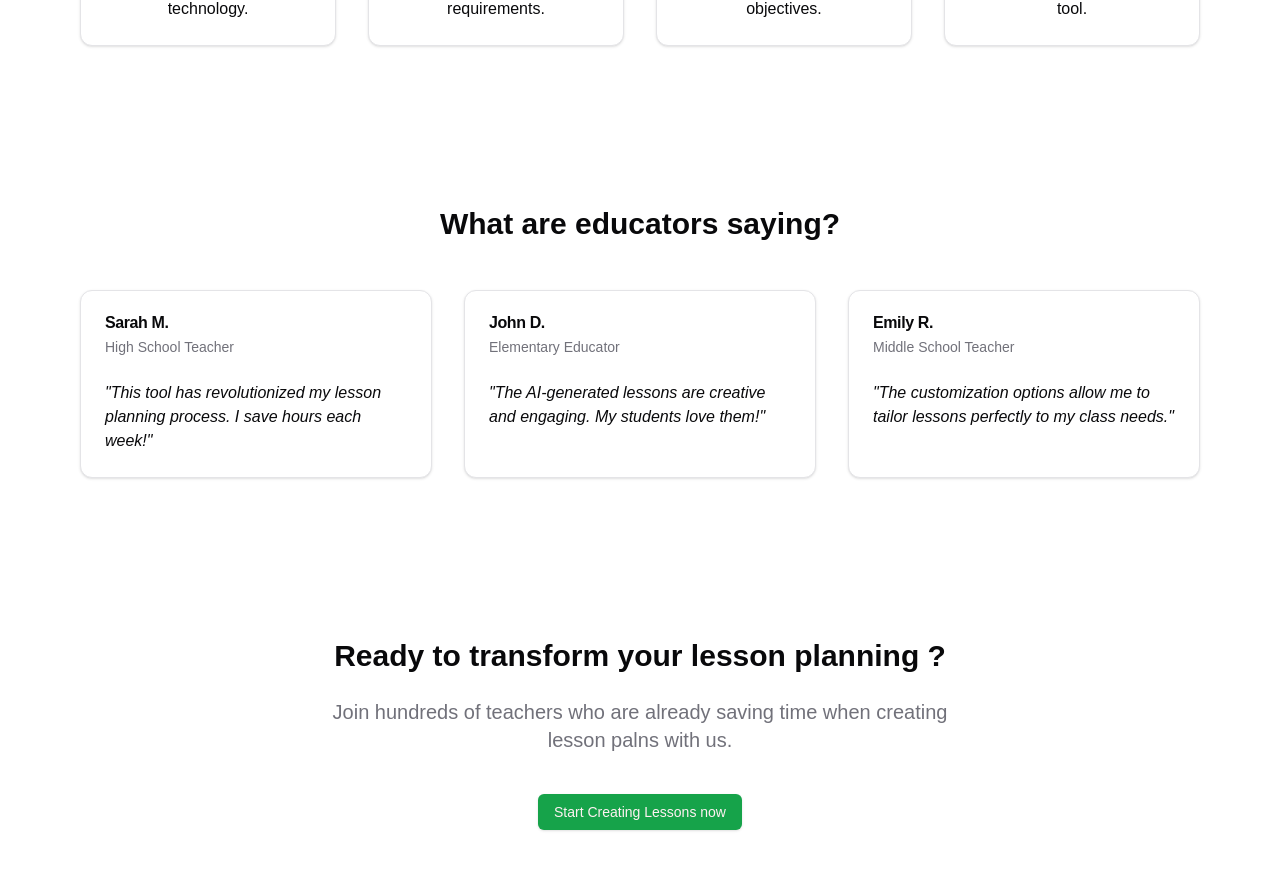
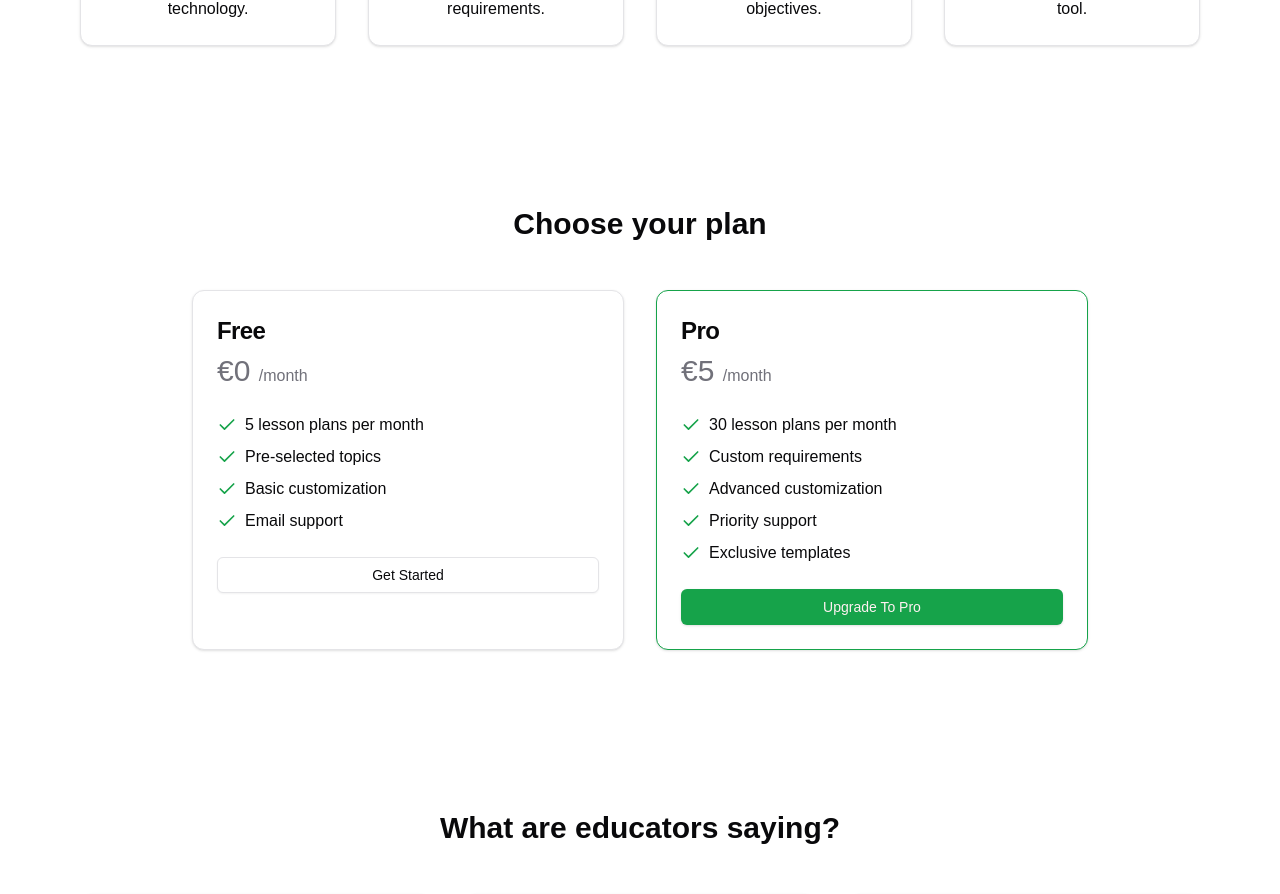
Before and after one commit to Ayeshan-Oshitha/Tutorial-Project--Lesson-Plan-Generator, a Next.js app in the folder lesson-plan-app/: page / in a window 1280 px wide. Shown: the part 780-1674 px from the top of the page. Built offline with nearby package versions, Linux system fonts and the light colour scheme.

Commit message:
5. Created Pricing Section (31:35)

```diff
--- a/lesson-plan-app/app/page.tsx
+++ b/lesson-plan-app/app/page.tsx
@@ -1,4 +1,5 @@
 import MaxWidthWrapper from "@/components/common/MaxWidthWrapper";
+import PricingSection from "@/components/common/PricingSection";
 import { Button, buttonVariants } from "@/components/ui/button";
 import {
   Card,
@@ -16,6 +17,7 @@
       <MaxWidthWrapper>
         <HeroSection />
         <FeatureSection />
+        <PricingSection />
         <TestimonailSection />
          <CTASection />
       </MaxWidthWrapper>
--- /dev/null
+++ b/lesson-plan-app/components/common/PricingCard.tsx
@@ -0,0 +1,53 @@
+import React from "react";
+import {
+  Card,
+  CardContent,
+  CardHeader,
+  CardFooter,
+  CardDescription,
+  CardTitle,
+} from "../ui/card";
+import { CheckIcon } from "lucide-react";
+import { Button } from "../ui/button";
+
+interface Props {
+  tier: {
+    name: string;
+    price: string;
+    features: string[];
+  };
+  index: number;
+}
+
+const PricingCard: React.FC<Props> = ({ tier, index }: Props) => {
+  return (
+    <Card key={index} className={index === 1 ? "border-primary" : ""}>
+      <CardHeader>
+        <CardTitle className="text-2xl">{tier.name}</CardTitle>
+        <CardDescription className="text-3xl">
+          {tier.price} <span className="text-base font-normal">/month</span>
+        </CardDescription>
+      </CardHeader>
+      <CardContent>
+        <ul className="space-y-2">
+          {tier.features.map((feature, fIndex) => (
+            <li key={fIndex} className="flex items-center">
+              <CheckIcon className="h-5 w-5 text-primary mr-2" />
+              {feature}
+            </li>
+          ))}
+        </ul>
+      </CardContent>
+      <CardFooter>
+        <Button
+          className="w-full"
+          variant={index === 1 ? "default" : "outline"}
+        >
+          {index === 0 ? "Get Started" : "Upgrade To Pro"}
+        </Button>
+      </CardFooter>
+    </Card>
+  );
+};
+
+export default PricingCard;
--- /dev/null
+++ b/lesson-plan-app/components/common/PricingSection.tsx
@@ -0,0 +1,25 @@
+import React from 'react'
+import MaxWidthWrapper from './MaxWidthWrapper'
+import { tiers } from '@/constants'
+import PricingCard from './PricingCard'
+
+type Props = {}
+
+const PricingSection = (props: Props) => {
+  return (
+   <MaxWidthWrapper>
+        <div className='py-20'>
+            <h2 className='text-3xl font-bold text-center mb-12'>
+                Choose your plan
+            </h2>
+            <div className='grid grid-cols-1 lg:grid-cols-2 gap-8 max-w-4xl mx-auto'>
+                {tiers.map((tier, index) => (
+                    <PricingCard tier={tier} index={index} key={index} />
+                ))}
+            </div>
+        </div>
+   </MaxWidthWrapper>
+  )
+}
+
+export default PricingSection
```
